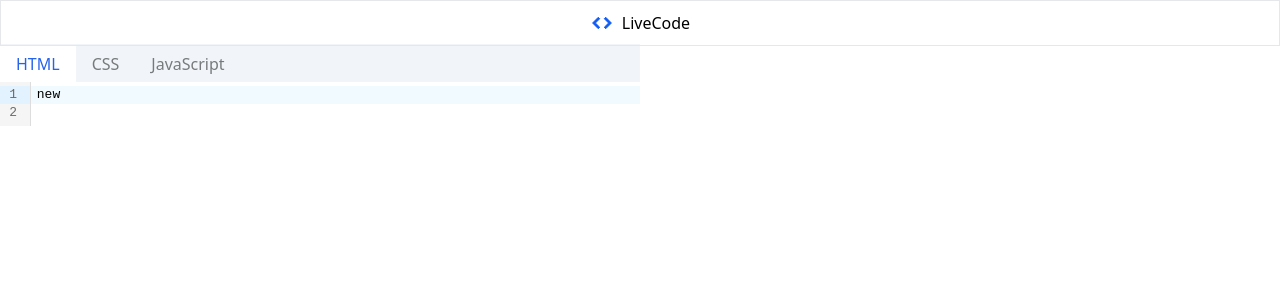
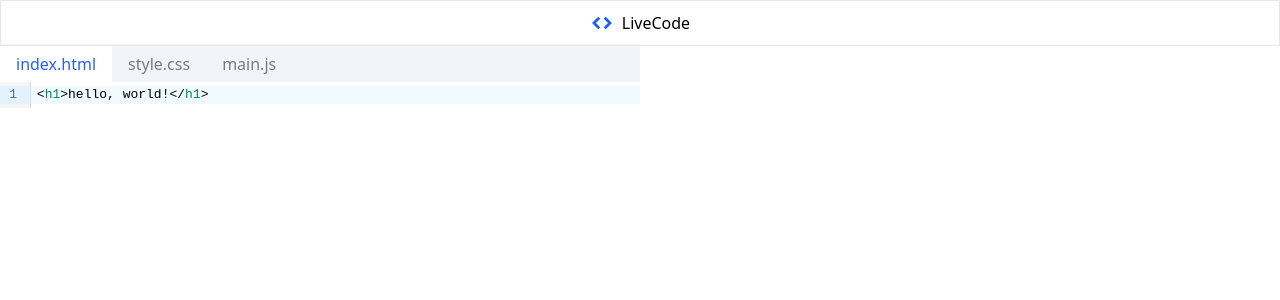
Before and after one commit to henryhale/livecode, a Vue app: page / in a window 1280 px wide. Shown: the top 300 px of the page. Built offline with nearby package versions, Linux system fonts and the light colour scheme.

Commit message:
3 files modified

```diff
--- a/src/App.vue
+++ b/src/App.vue
@@ -1,22 +1,35 @@
 <script setup>
 import NavBar from './components/NavBar.vue';
 import CodeEditor from './components/editor/index.vue';
-import { computed, reactive, ref } from 'vue';
+import { computed, reactive, ref, watchEffect } from 'vue';
 
-const tabs = ['HTML', 'CSS', 'JavaScript'];
+const files = reactive({
+  'index.html': '<h1>hello, world!</h1>',
+  'style.css': ':root {}',
+  'main.js': 'console.log(true);',
+});
 
-const currentTab = ref(tabs[0]);
-
-const code = reactive({});
+const currentTab = ref('index.html');
 
 function setTab(to) {
   currentTab.value = to;
 }
 
-function setCode(doc) {
-  console.log(currentTab.value + ' changed to ', doc);
-  code[currentTab.value] = doc;
+function getLang(filename) {
+  const ext = filename.split('.').pop();
+  if (ext === 'js') return 'javascript';
+  return ext;
 }
+
+function setCode(file, doc) {
+  files[file] = doc;
+}
+
+const iframe = ref();
+
+watchEffect(() => {
+  console.log(files['index.html'], files['main.js'], files['style.css']);
+});
 </script>
 
 <template>
@@ -47,7 +60,7 @@ function setCode(doc) {
       <div>
         <div class="tabs">
           <button
-            v-for="t in tabs"
+            v-for="t in Object.keys(files)"
             :key="t"
             :class="{ active: currentTab === t }"
             @click="setTab(t)"
@@ -56,10 +69,28 @@ function setCode(doc) {
           </button>
         </div>
         <div class="code">
-          <CodeEditor :lang="currentTab" @change="setCode" />
+          <div
+            v-for="file in Object.keys(files)"
+            :key="file"
+            v-show="currentTab === file"
+          >
+            <CodeEditor
+              :lang="getLang(file)"
+              :file="file"
+              :initialDoc="files[file]"
+              @change="(doc) => setCode(file, doc)"
+            />
+          </div>
         </div>
       </div>
-      <!-- <div class="preview">preview</div> -->
+      <div>
+        <iframe
+          ref="iframe"
+          src="about:blank"
+          frameborder="0"
+          title="preview"
+        ></iframe>
+      </div>
     </div>
   </div>
 </template>
@@ -89,31 +120,7 @@ function setCode(doc) {
 .code {
   @apply flex-grow pb-3 overflow-y-auto;
 }
+iframe {
+  @apply h-full w-full;
+}
 </style>
-
-<!-- <template>
-  <div>
-    <nav-bar title="LiveCode" class="sm:py-2 sm:px-3">
-      <template #default>
-        <button
-          v-for="t in tabs"
-          :key="t"
-          class="tab"
-          :class="{ 'tab-active': currentTab === t }"
-          @click="setTab(t)"
-        >
-          {{ t }}
-        </button>
-      </template>
-      <template #dropdown>
-        <li v-for="t in tabs" :key="t" @click="setTab(t)">
-          <button :class="{ active: currentTab === t }">{{ t }}</button>
-        </li>
-      </template>
-      <template #other>
-        <button class="btn">Preview</button>
-      </template>
-    </nav-bar>
-    <div></div>
-  </div>
-</template> -->
--- a/src/components/editor/index.vue
+++ b/src/components/editor/index.vue
@@ -1,10 +1,10 @@
 <script setup>
 import createEditor from './init';
 import {
-  defineEmits,
   defineProps,
   reactive,
   ref,
+  onBeforeUnmount,
   onMounted,
   watchEffect,
 } from 'vue';
@@ -14,35 +14,33 @@ const props = defineProps({
     type: String,
     default: '',
   },
+  initialDoc: {
+    type: String,
+    default: '',
+  },
+  file: {
+    type: String,
+    default: '',
+  },
 });
 
 const emit = defineEmits(['change']);
 const el = ref();
-const tmp = ref('');
-const cache = {};
 
 let editor;
 
-watchEffect(() => {
-  const lang = props.lang;
-  console.log('lang changed to ', lang);
-  if (!lang) return;
-  if (!cache[lang]) {
-    cache[lang] = 'new';
-  }
-  tmp.value = cache[lang];
+onMounted(() => {
+  editor = createEditor({
+    target: el.value,
+    lang: props.lang,
+    initialDoc: props.initialDoc,
+    file: props.file,
+  });
+  watchEffect(() => emit('change', editor.doc.value));
 });
 
-onMounted(() => {
-  editor = createEditor(el.value);
-  watchEffect(() => editor.setDoc(tmp.value));
-  watchEffect(() => editor.setLanguage(props.lang));
-  watchEffect(() => {
-    const changed = editor.doc.value;
-    console.log('current doc changed...', changed);
-    cache[props.lang] = changed;
-    emit('change', changed);
-  });
+onBeforeUnmount(() => {
+  // gracefully destroy (editor) instance
 });
 </script>
 
--- a/src/components/editor/init.js
+++ b/src/components/editor/init.js
@@ -38,10 +38,15 @@ import { css } from '@codemirror/lang-css';
 import { html } from '@codemirror/lang-html';
 import { ref } from 'vue';
 
-export default function createEditor(target) {
+const instances = new Map();
+
+export default function createEditor({ target, initialDoc, lang, file }) {
+  if (instances.has(file)) {
+    return instances.get(file);
+  }
   let doc = ref('');
-  const state = EditorState.create({
-    doc: '',
+  const state = {
+    doc: initialDoc || '',
     extensions: [
       lineNumbers(),
       highlightActiveLineGutter(),
@@ -74,40 +79,25 @@ export default function createEditor(target) {
         doc.value = e.state.doc.toString();
       }),
     ],
-  });
-  const view = new EditorView({
-    state,
-    parent: target,
-  });
-  const langConf = new Compartment();
-  function setLanguage(lang) {
-    let plug;
+  };
   switch (('' + lang).toLowerCase()) {
     case 'html':
-        plug = html();
+      state.extensions.push(html());
       break;
     case 'css':
-        plug = css();
+      state.extensions.push(css());
       break;
     case 'javascript':
-        plug = javascript();
+      state.extensions.push(javascript());
       break;
     default:
       break;
   }
-    if (!plug) return;
-    view.dispatch({
-      effects: langConf.reconfigure(plug),
+  const view = new EditorView({
+    state: EditorState.create(state),
+    parent: target,
   });
+  const instance = { view, doc };
+  instances.set(file, instance);
+  return instance;
 }
-  function setDoc(d) {
-    view.dispatch({
-      changes: { from: 0, to: view.state.doc.length, insert: d + '\n' },
-    });
-  }
-  return {
-    doc,
-    setDoc,
-    setLanguage,
-  };
-}
```
Lines whose indentation alone changed are shown as unchanged.
